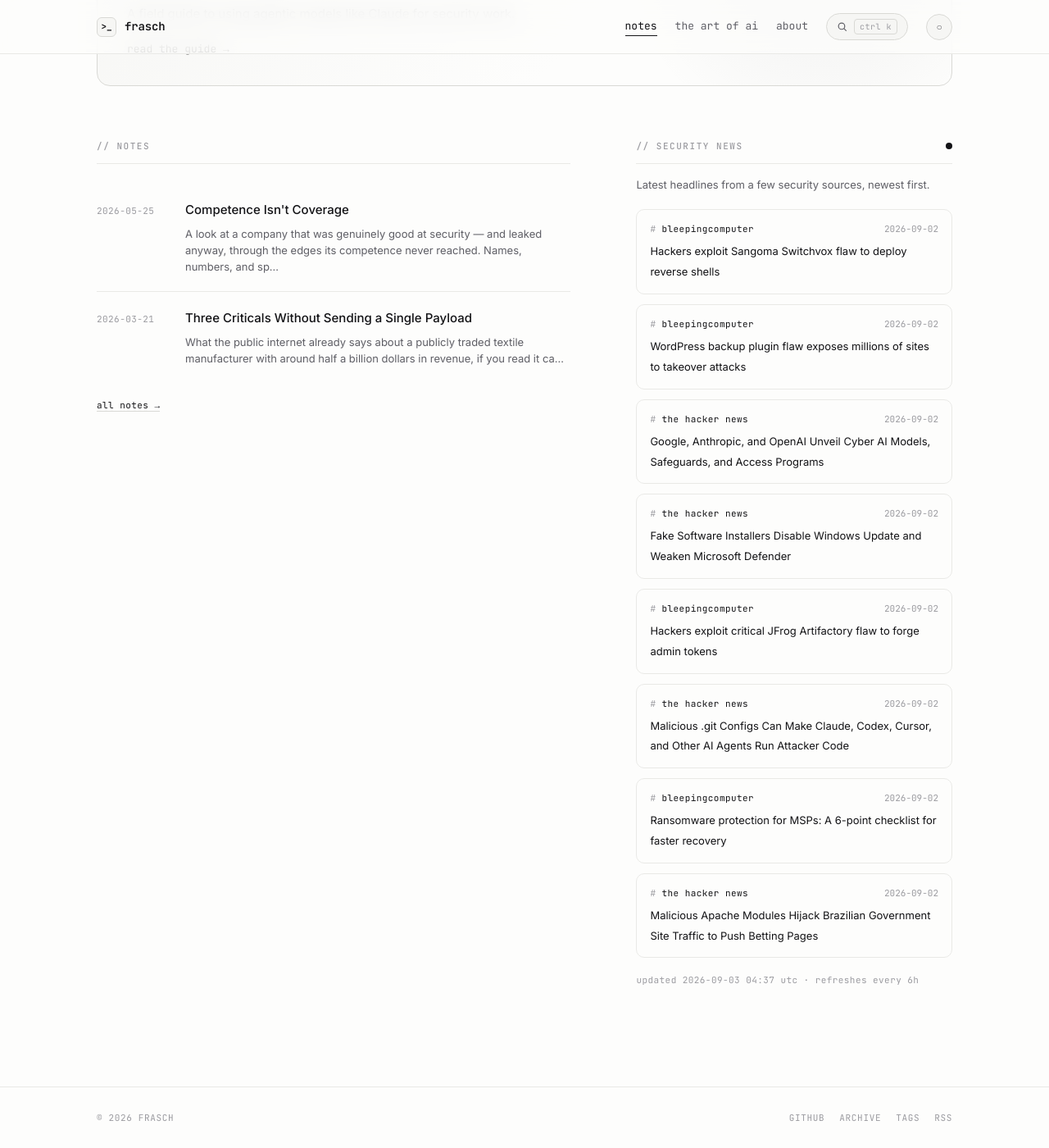
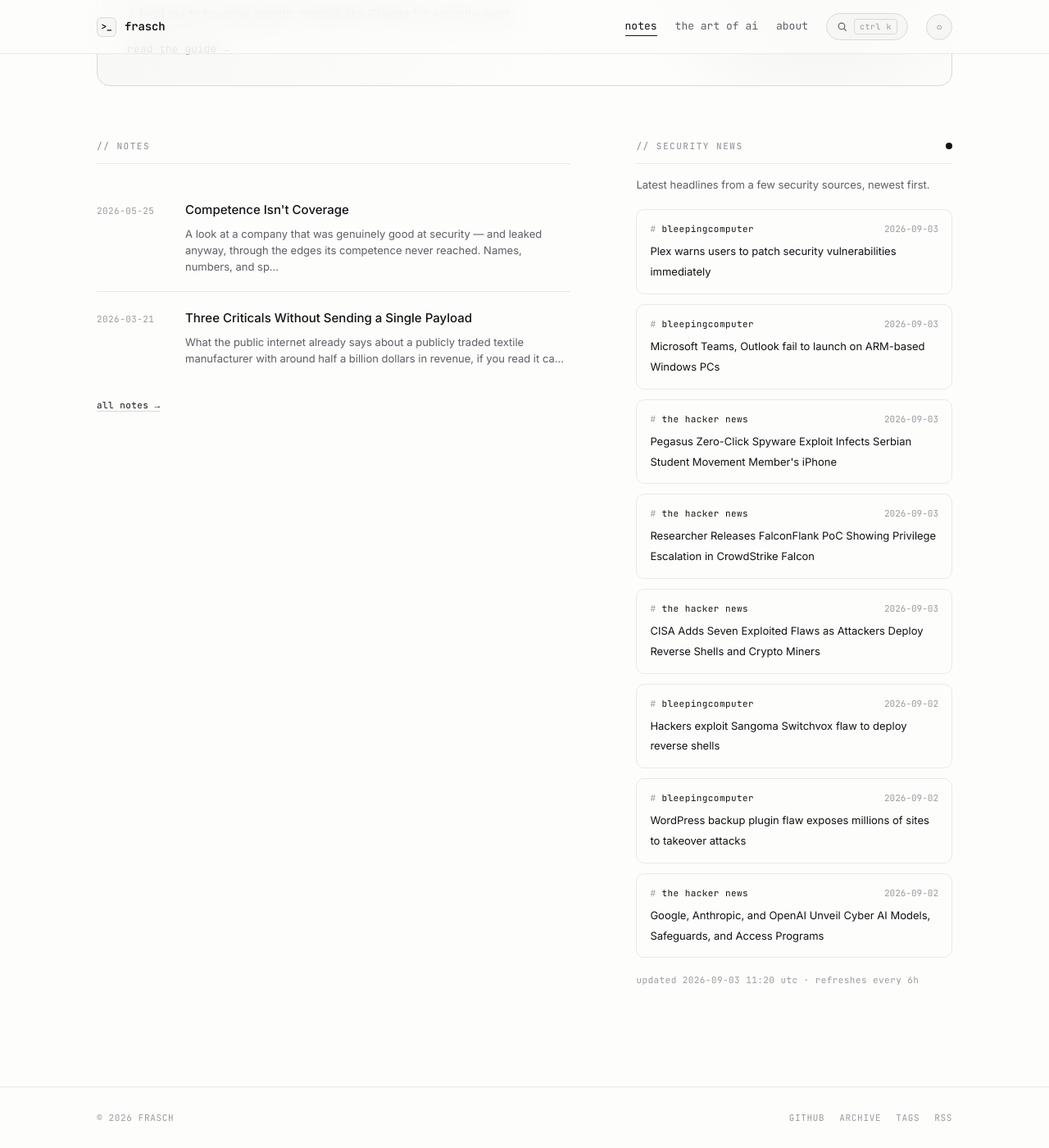
Before and after one commit to whoisfrasch/frasch, a Jekyll site: the page built from index.html, in a window 1280 px wide and 1400 px high, scrolled down 615 px. Shown: the whole window at 82% size. Built offline with Jekyll 4.4.1, drawn with Linux system fonts in a browser that asks for light colours.

Commit message:
Refresh security news feed

```diff
--- a/_data/news.json
+++ b/_data/news.json
@@ -1,6 +1,36 @@
 {
-  "updated": "2026-09-03T04:37:29Z",
+  "updated": "2026-09-03T11:20:19Z",
   "items": [
+    {
+      "source": "bleepingcomputer",
+      "title": "Plex warns users to patch security vulnerabilities immediately",
+      "link": "https://www.bleepingcomputer.com/news/security/plex-warns-users-to-patch-security-vulnerabilities-immediately/",
+      "date": "2026-09-03T11:02:22Z"
+    },
+    {
+      "source": "bleepingcomputer",
+      "title": "Microsoft Teams, Outlook fail to launch on ARM-based Windows PCs",
+      "link": "https://www.bleepingcomputer.com/news/microsoft/microsoft-teams-outlook-fail-to-launch-on-arm-based-windows-pcs/",
+      "date": "2026-09-03T08:55:25Z"
+    },
+    {
+      "source": "the hacker news",
+      "title": "Pegasus Zero-Click Spyware Exploit Infects Serbian Student Movement Member's iPhone",
+      "link": "https://thehackernews.com/2026/09/pegasus-zero-click-spyware-exploit.html",
+      "date": "2026-09-03T08:43:17Z"
+    },
+    {
+      "source": "the hacker news",
+      "title": "Researcher Releases FalconFlank PoC Showing Privilege Escalation in CrowdStrike Falcon",
+      "link": "https://thehackernews.com/2026/09/researcher-releases-falconflank-poc.html",
+      "date": "2026-09-03T06:26:59Z"
+    },
+    {
+      "source": "the hacker news",
+      "title": "CISA Adds Seven Exploited Flaws as Attackers Deploy Reverse Shells and Crypto Miners",
+      "link": "https://thehackernews.com/2026/09/cisa-adds-seven-exploited-flaws-as.html",
+      "date": "2026-09-03T05:19:04Z"
+    },
     {
       "source": "bleepingcomputer",
       "title": "Hackers exploit Sangoma Switchvox flaw to deploy reverse shells",
@@ -18,36 +48,6 @@
       "title": "Google, Anthropic, and OpenAI Unveil Cyber AI Models, Safeguards, and Access Programs",
       "link": "https://thehackernews.com/2026/09/google-anthropic-and-openai-unveil.html",
       "date": "2026-09-02T18:27:49Z"
-    },
-    {
-      "source": "the hacker news",
-      "title": "Fake Software Installers Disable Windows Update and Weaken Microsoft Defender",
-      "link": "https://thehackernews.com/2026/09/fake-software-installers-disable.html",
-      "date": "2026-09-02T16:41:06Z"
-    },
-    {
-      "source": "bleepingcomputer",
-      "title": "Hackers exploit critical JFrog Artifactory flaw to forge admin tokens",
-      "link": "https://www.bleepingcomputer.com/news/security/hackers-exploit-critical-jfrog-artifactory-flaw-to-forge-admin-tokens/",
-      "date": "2026-09-02T15:47:08Z"
-    },
-    {
-      "source": "the hacker news",
-      "title": "Malicious .git Configs Can Make Claude, Codex, Cursor, and Other AI Agents Run Attacker Code",
-      "link": "https://thehackernews.com/2026/09/malicious-git-configs-can-make-claude.html",
-      "date": "2026-09-02T14:06:59Z"
-    },
-    {
-      "source": "bleepingcomputer",
-      "title": "Ransomware protection for MSPs: A 6-point checklist for faster recovery",
-      "link": "https://www.bleepingcomputer.com/news/security/ransomware-protection-for-msps-a-6-point-checklist-for-faster-recovery/",
-      "date": "2026-09-02T14:02:12Z"
-    },
-    {
-      "source": "the hacker news",
-      "title": "Malicious Apache Modules Hijack Brazilian Government Site Traffic to Push Betting Pages",
-      "link": "https://thehackernews.com/2026/09/malicious-apache-modules-hijack.html",
-      "date": "2026-09-02T13:44:16Z"
     }
   ]
 }
```
